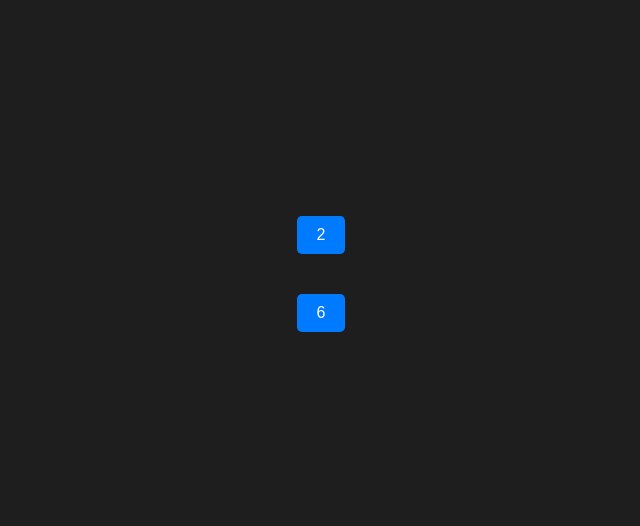
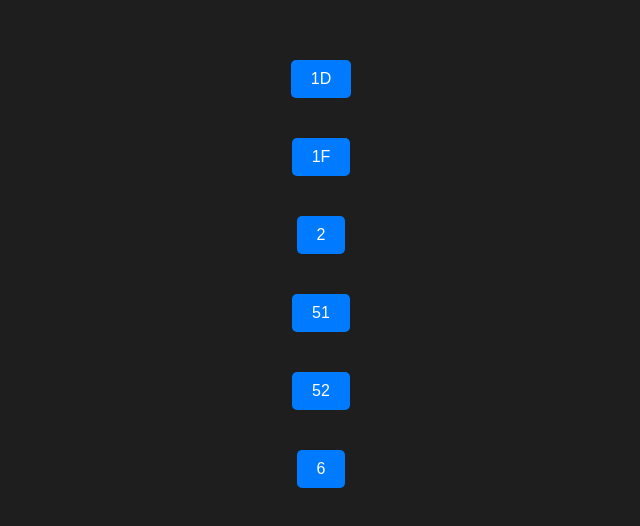
Before and after one commit to shayanbhutto/shayanbhutto.github.io, a plain HTML site: page L.html in a window 1280 px wide. Shown: the part 134-660 px from the top of the page, without its empty margins (319-959 px from the left). Drawn offline with Linux system fonts and the light colour scheme.

Commit message:
Add files via upload

```diff
--- a/L.html
+++ b/L.html
@@ -37,7 +37,11 @@
     </style>
 </head>
 <body>
-    <a href="L2.txt" download="L2.txt">2</i></a>
-    <a href="L6.txt" download="L6.txt">6</i></a>
+    <a href="1D.txt">1D</a>
+    <a href="1F.txt">1F</a>
+    <a href="L2.txt">2</a>
+    <a href="51.txt">51</a>
+    <a href="52.txt">52</a>
+    <a href="L6.txt">6</a>
 </body>
 </html>
```
Also changed, not shown: 1D.txt (added), 1F.txt (added), 51.txt (added), 52.txt (added).
